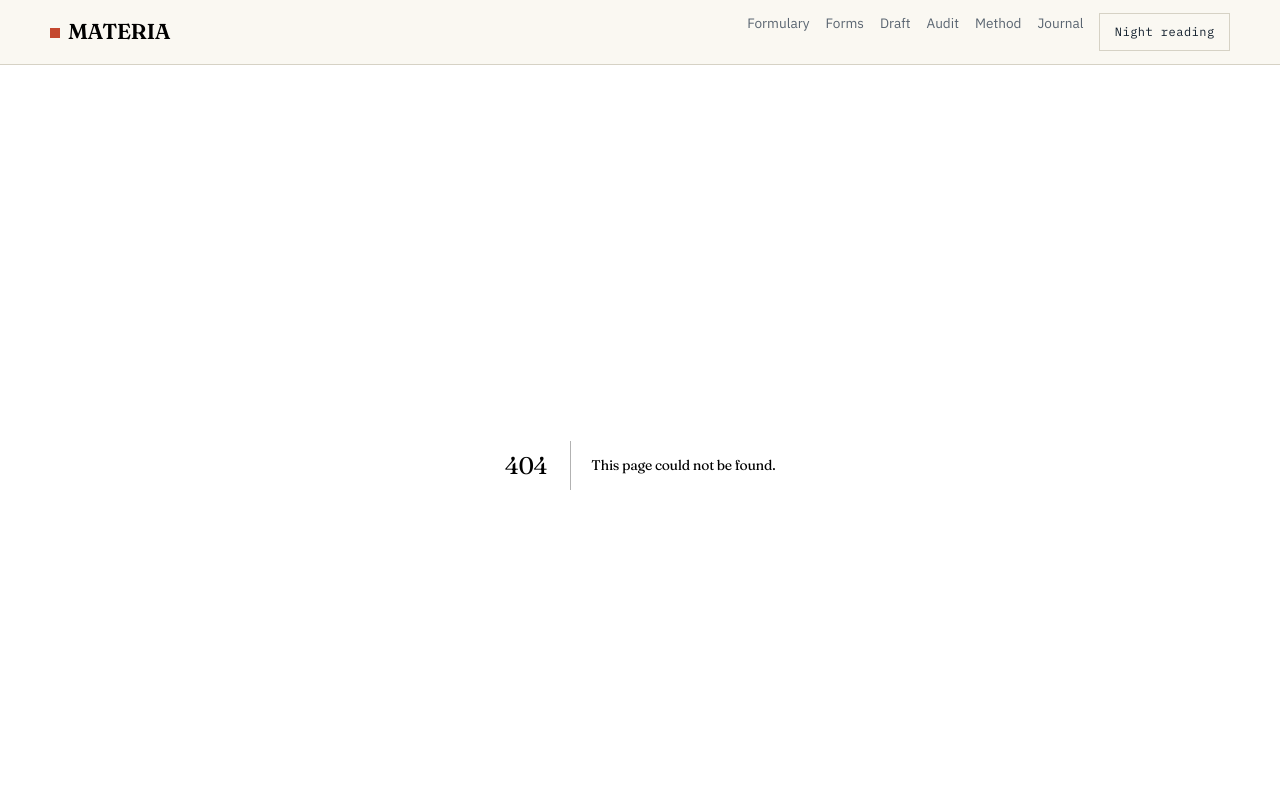
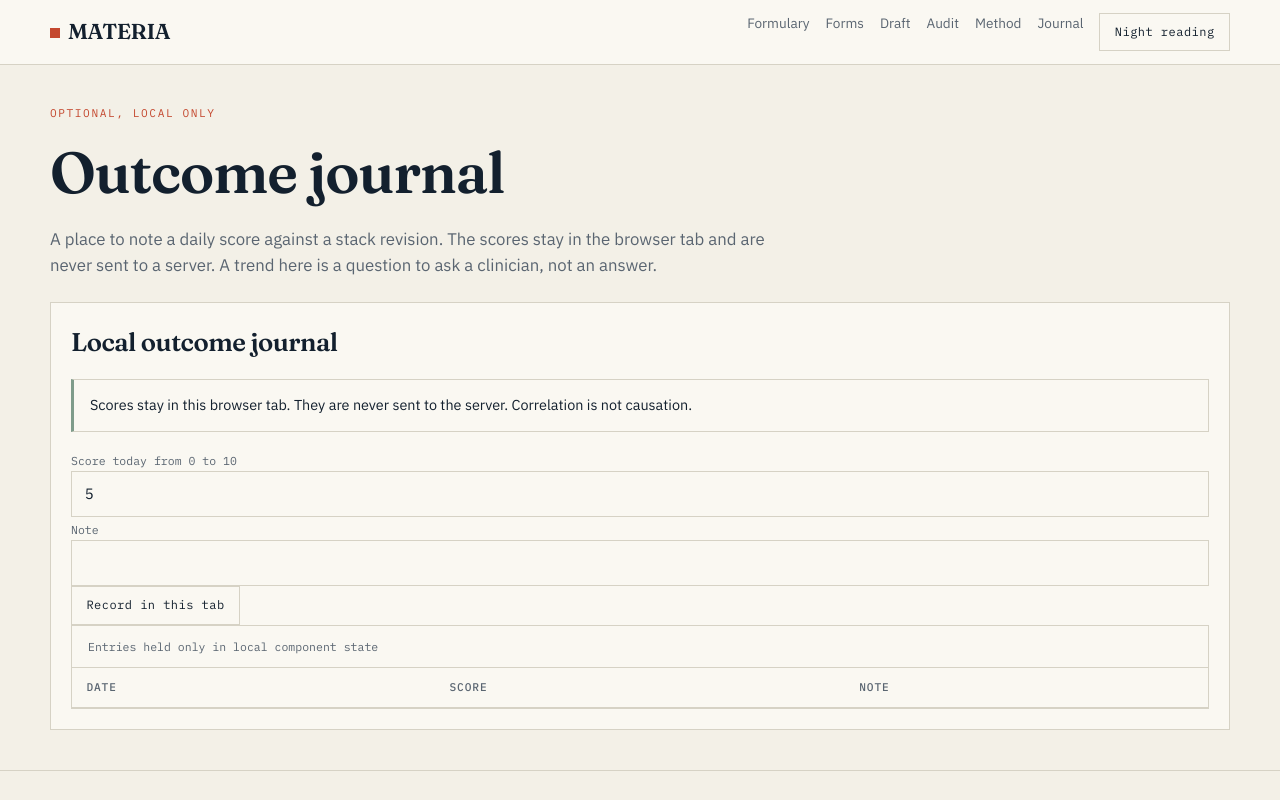
Before and after one commit to devtechedge/materia-formulary, a Next.js app: page /journal in a window 1280 px wide. Before the commit this address had no page. Shown: the top 800 px of the page. Built offline with nearby package versions, Linux system fonts and the light colour scheme.

Commit message:
feat(page): build the outcome journal page

```diff
--- /dev/null
+++ b/src/app/journal/page.tsx
@@ -0,0 +1,22 @@
+import { JournalWidget } from "@/components/JournalWidget";
+
+export const metadata = { title: "Outcome journal" };
+
+export default function JournalPage() {
+  return (
+    <section className="section">
+      <div className="shell">
+        <p className="eyebrow">Optional, local only</p>
+        <h1>Outcome journal</h1>
+        <p className="lede">
+          A place to note a daily score against a stack revision. The scores stay in the browser
+          tab and are never sent to a server. A trend here is a question to ask a clinician, not an
+          answer.
+        </p>
+        <div style={{ marginTop: "1.5rem" }}>
+          <JournalWidget />
+        </div>
+      </div>
+    </section>
+  );
+}
```
